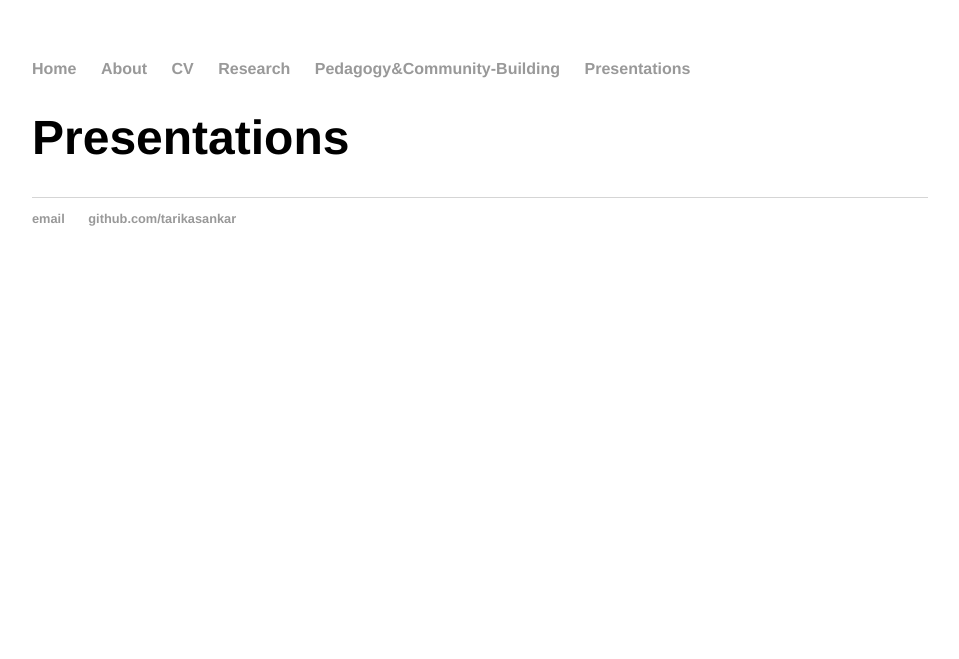
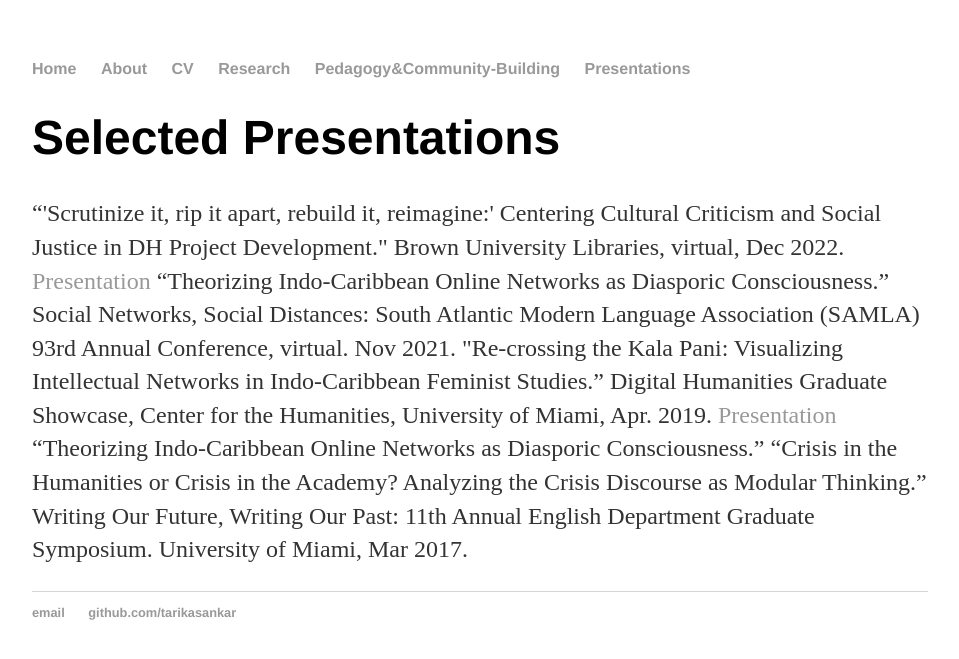
Before and after one commit to tarikasankar/tarikasankar.github.io, a Jekyll site: the page built from presentations/index.html, in a window 1280 px wide. Shown: the top 659 px of the page, without its empty margins (160-1119 px from the left). Built offline with Jekyll 4.4.1, drawn with Linux system fonts in a browser that asks for light colours.

Commit message:
Update index.html
added presentations and links

```diff
--- a/presentations/index.html
+++ b/presentations/index.html
@@ -3,9 +3,21 @@ layout: default
 title: Presentations
 ---
 <div class="blurb">
-	<h1>Presentations</h1>
+	<h1>Selected Presentations</h1>
 	<p>
-
+	“'Scrutinize it, rip it apart, rebuild it, reimagine:' Centering Cultural Criticism and Social Justice in DH Project Development."
+	Brown University Libraries, virtual, Dec 2022.
+	<a href="https://docs.google.com/presentation/d/16rxc07phwgl3bt7SuChcIo_8eWGKm17d/edit?usp=sharing&ouid=110731227750397347618&rtpof=true&sd=true">Presentation</a>
+	“Theorizing Indo-Caribbean Online Networks as Diasporic Consciousness.”
+	Social Networks, Social Distances: South Atlantic Modern Language Association
+	(SAMLA) 93rd Annual Conference, virtual. Nov 2021.
+	"Re-crossing the Kala Pani: Visualizing Intellectual Networks in Indo-Caribbean Feminist Studies.”
+	Digital Humanities Graduate Showcase, Center for the Humanities, University of Miami, Apr. 2019.
+	<a href="https://docs.google.com/presentation/d/1ewDARnQype3vfLUoV-hv_nLXGMYU1W0qil0Fa8yp4NY/edit?usp=sharing">Presentation</a>
+	“Theorizing Indo-Caribbean Online Networks as Diasporic Consciousness.”
+	“Crisis in the Humanities or Crisis in the Academy? Analyzing the Crisis Discourse as Modular Thinking.”
+	Writing Our Future, Writing Our Past: 11th Annual English Department Graduate
+	Symposium. University of Miami, Mar 2017.
 	</p>
 
 </div><!-- /.blurb -->
```
